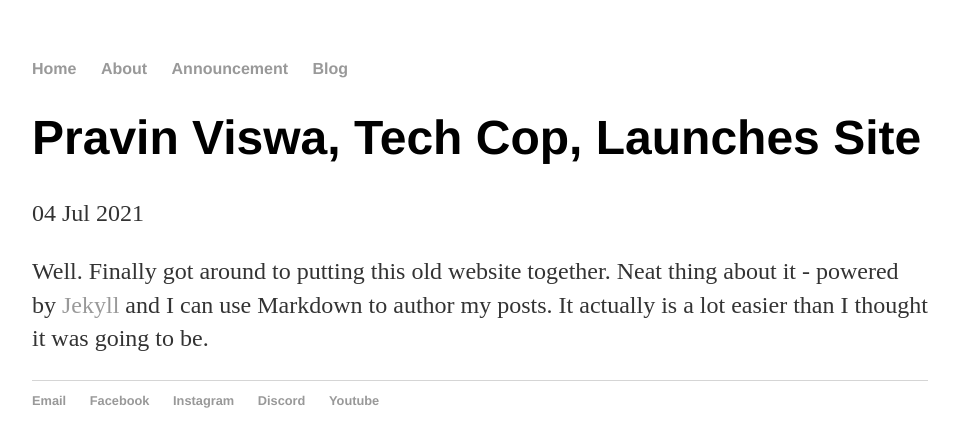
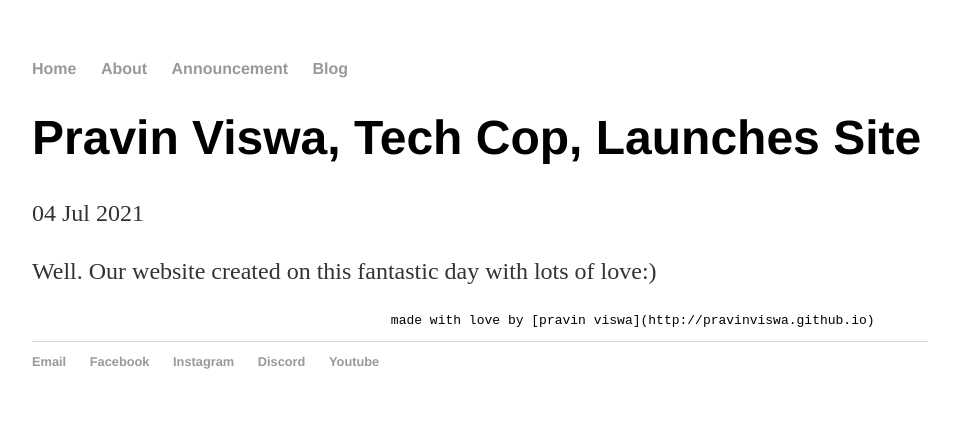
Before and after one commit to PravinViswa/pravinviswa.github.io, a Jekyll site: the page built from _posts/2021-07-04-pravin-viswa-site-launched.md, in a window 1280 px wide. Shown: the top 447 px of the page, without its empty margins (160-1119 px from the left). Built offline with Jekyll 4.4.1, drawn with Linux system fonts in a browser that asks for light colours.

Commit message:
Update 2021-07-04-pravin-viswa-site-launched.md

```diff
--- a/_posts/2021-07-04-pravin-viswa-site-launched.md
+++ b/_posts/2021-07-04-pravin-viswa-site-launched.md
@@ -4,4 +4,6 @@ title: "Pravin Viswa, Tech Cop, Launches Site"
 date: 2021-07-04
 ---
 
-Well. Finally got around to putting this old website together. Neat thing about it - powered by [Jekyll](http://jekyllrb.com) and I can use Markdown to author my posts. It actually is a lot easier than I thought it was going to be.
+Well. Our website created on this fantastic day with lots of love:)
+
+                                                  made with love by [pravin viswa](http://pravinviswa.github.io)
```
